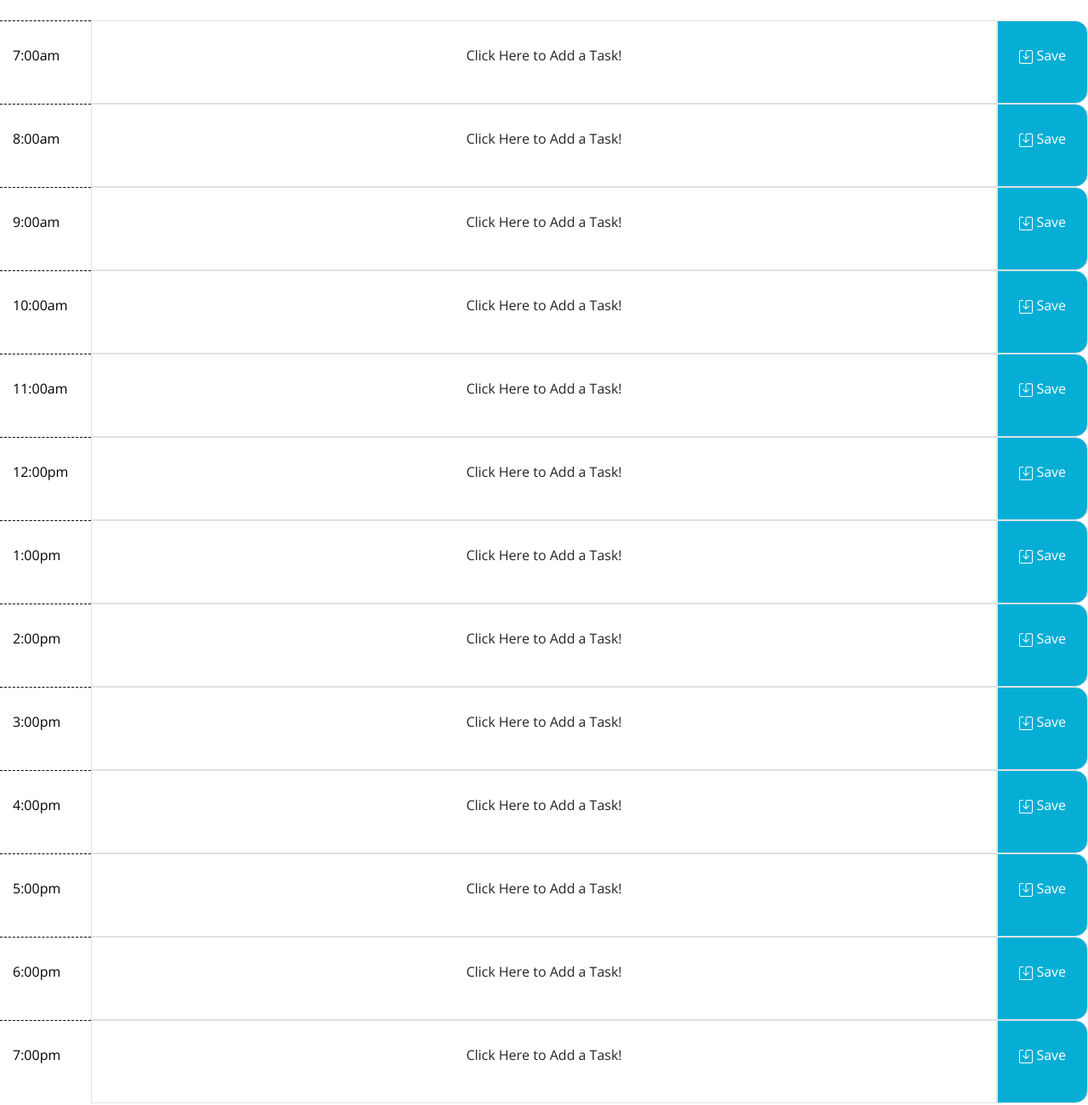
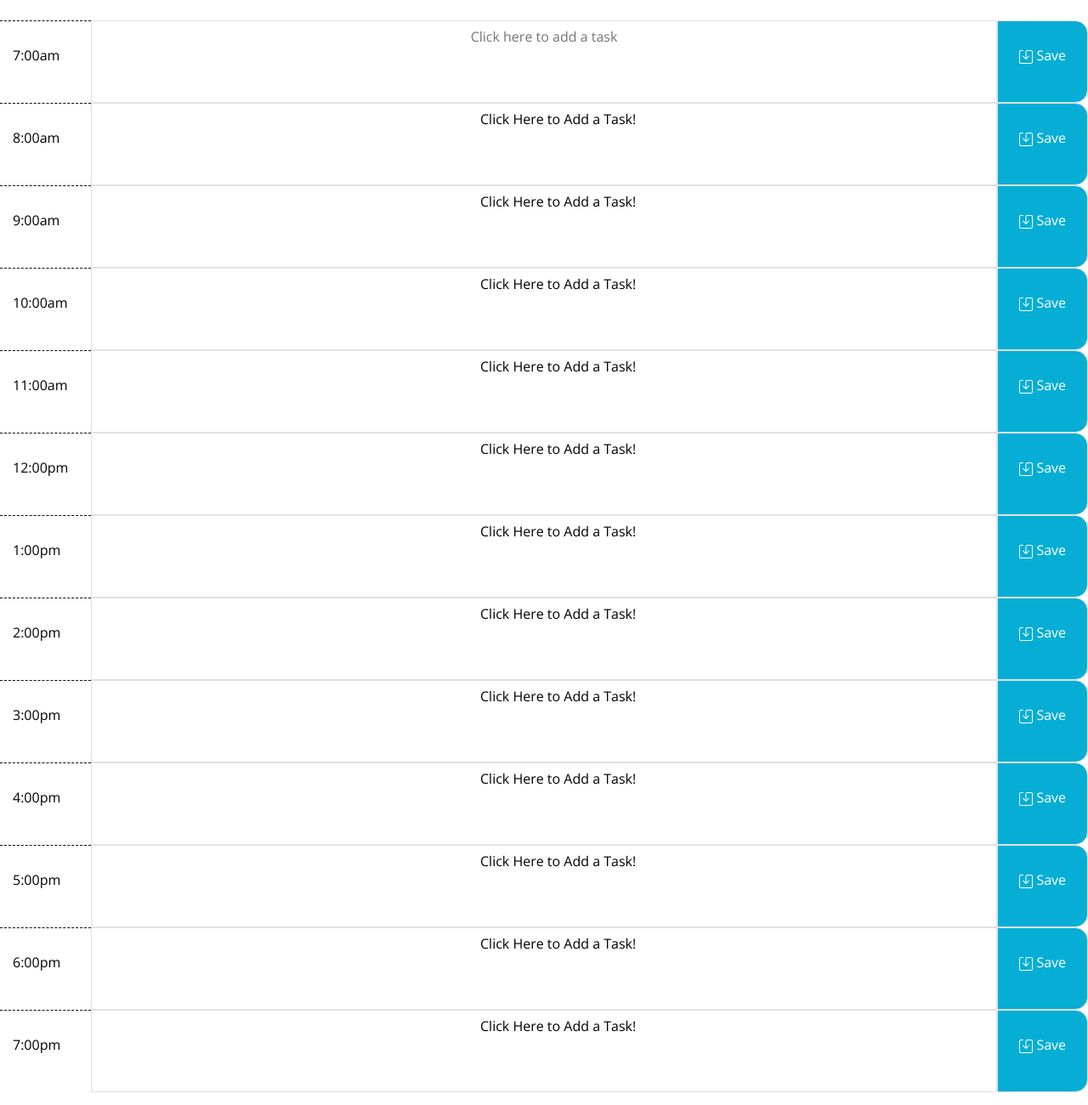
Before and after one commit to candiecane7/scheduler, a plain HTML site: page index.html in a window 1280 px wide. Shown: the part 312-1612 px from the top of the page at 85% size. Drawn offline with nearby package versions, Linux system fonts and the light colour scheme.

Commit message:
captured text so far

```diff
--- a/index.html
+++ b/index.html
@@ -21,202 +21,175 @@
   </header>
   <div class="container-fluid">
     <div class="row justify-content-start">
-      <div class="col-12 col-lg-1 hour">
-        <div class="">7:00am
+
+      <div class="col-12 col-lg-1 hour" id="1">
+        <div class="time" id="1">7:00am
         </div>
       </div>
-      <div class="col-12 col-lg-10 border">
-        <p class="text-center">Click Here to Add a Task!
-        </p>
-      </div>
-      <div class="col-12 col-lg-1 border saveBtn">
-        <p class="text-center" ><svg xmlns="http://www.w3.org/2000/svg" width="16" height="16" fill="currentColor" class="bi bi-save" viewBox="0 0 16 16">
+      <textarea class="col-12 col-lg-10 border text-center" id="text-container" placeholder="Click here to add a task"></textarea>
+      <div class="col-12 col-lg-1 border saveBtn" id="save-task">
+        <p class="text-center"><svg xmlns="http://www.w3.org/2000/svg" width="16" height="16" fill="currentColor" class="bi bi-save" viewBox="0 0 16 16">
           <path d="M2 1a1 1 0 0 0-1 1v12a1 1 0 0 0 1 1h12a1 1 0 0 0 1-1V2a1 1 0 0 0-1-1H9.5a1 1 0 0 0-1 1v7.293l2.646-2.647a.5.5 0 0 1 .708.708l-3.5 3.5a.5.5 0 0 1-.708 0l-3.5-3.5a.5.5 0 1 1 .708-.708L7.5 9.293V2a2 2 0 0 1 2-2H14a2 2 0 0 1 2 2v12a2 2 0 0 1-2 2H2a2 2 0 0 1-2-2V2a2 2 0 0 1 2-2h2.5a.5.5 0 0 1 0 1H2z"/>
         </svg> Save</p>
       </div>
-      <!-- </div> -->
-      <!-- <div class="w-100"></div> -->
-      <!-- <div class="row"> -->
+
       <div class="col-12 col-lg-1 hour">
-        <div>8:00am
+        <div class="time" id="2">8:00am
         </div>
       </div>
-      <div class="col-12 col-lg-10 border">
-        <p class="text-block description text-center">Click Here to Add a Task!
-          </p>
-      </div>
+      <textarea class="col-12 col-lg-10 border text-center" id="text-container">
+        Click Here to Add a Task!
+      </textarea>
       <div class="col-12 col-lg-1 border saveBtn">
         <p class="text-center"><svg xmlns="http://www.w3.org/2000/svg" width="16" height="16" fill="currentColor" class="bi bi-save" viewBox="0 0 16 16">
           <path d="M2 1a1 1 0 0 0-1 1v12a1 1 0 0 0 1 1h12a1 1 0 0 0 1-1V2a1 1 0 0 0-1-1H9.5a1 1 0 0 0-1 1v7.293l2.646-2.647a.5.5 0 0 1 .708.708l-3.5 3.5a.5.5 0 0 1-.708 0l-3.5-3.5a.5.5 0 1 1 .708-.708L7.5 9.293V2a2 2 0 0 1 2-2H14a2 2 0 0 1 2 2v12a2 2 0 0 1-2 2H2a2 2 0 0 1-2-2V2a2 2 0 0 1 2-2h2.5a.5.5 0 0 1 0 1H2z"/>
         </svg> Save</p>
       </div>
-      <!-- </div> -->
-      <!-- <div class="row"> -->
+
       <div class="col-12 col-lg-1 hour">
         <div>9:00am
         </div>
       </div>
-      <div class="col-12 col-lg-10 border">
-        <p class="text-block description text-center">Click Here to Add a Task!
-            </p>
-      </div>
+      <textarea class="col-12 col-lg-10 border text-center" id="text-container">
+        Click Here to Add a Task!
+      </textarea>
       <div class="col-12 col-lg-1 border saveBtn">
         <p class="text-center"><svg xmlns="http://www.w3.org/2000/svg" width="16" height="16" fill="currentColor" class="bi bi-save" viewBox="0 0 16 16">
           <path d="M2 1a1 1 0 0 0-1 1v12a1 1 0 0 0 1 1h12a1 1 0 0 0 1-1V2a1 1 0 0 0-1-1H9.5a1 1 0 0 0-1 1v7.293l2.646-2.647a.5.5 0 0 1 .708.708l-3.5 3.5a.5.5 0 0 1-.708 0l-3.5-3.5a.5.5 0 1 1 .708-.708L7.5 9.293V2a2 2 0 0 1 2-2H14a2 2 0 0 1 2 2v12a2 2 0 0 1-2 2H2a2 2 0 0 1-2-2V2a2 2 0 0 1 2-2h2.5a.5.5 0 0 1 0 1H2z"/>
         </svg> Save</p>
       </div>
-      <!-- </div> -->
-      <!-- <div class="row"> -->
+
       <div class="col-12 col-lg-1 hour">
         <div>10:00am
         </div>
       </div>
-      <div class="col-12 col-lg-10 border ">
-        <p class="text-block description text-center">Click Here to Add a Task!
-        </p>
-      </div>
+      <textarea class="col-12 col-lg-10 border text-center" id="text-container">
+        Click Here to Add a Task!
+      </textarea>
       <div class="col-12 col-lg-1 border saveBtn">
         <p class="text-center"><svg xmlns="http://www.w3.org/2000/svg" width="16" height="16" fill="currentColor" class="bi bi-save" viewBox="0 0 16 16">
           <path d="M2 1a1 1 0 0 0-1 1v12a1 1 0 0 0 1 1h12a1 1 0 0 0 1-1V2a1 1 0 0 0-1-1H9.5a1 1 0 0 0-1 1v7.293l2.646-2.647a.5.5 0 0 1 .708.708l-3.5 3.5a.5.5 0 0 1-.708 0l-3.5-3.5a.5.5 0 1 1 .708-.708L7.5 9.293V2a2 2 0 0 1 2-2H14a2 2 0 0 1 2 2v12a2 2 0 0 1-2 2H2a2 2 0 0 1-2-2V2a2 2 0 0 1 2-2h2.5a.5.5 0 0 1 0 1H2z"/>
         </svg> Save</p>
       </div>
-      <!-- </div> -->
-      <!-- <div class="row"> -->
+
       <div class="col-12 col-lg-1 hour">
         <div>11:00am
         </div>
       </div>
-      <div class="col-12 col-lg-10 border">
-        <p class="text-block description text-center">Click Here to Add a Task!
-        </p>
-      </div>
+      <textarea class="col-12 col-lg-10 border text-center" id="text-container">
+        Click Here to Add a Task!
+      </textarea>
       <div class="col-12 col-lg-1 border saveBtn">
         <p class="text-center"><svg xmlns="http://www.w3.org/2000/svg" width="16" height="16" fill="currentColor" class="bi bi-save" viewBox="0 0 16 16">
           <path d="M2 1a1 1 0 0 0-1 1v12a1 1 0 0 0 1 1h12a1 1 0 0 0 1-1V2a1 1 0 0 0-1-1H9.5a1 1 0 0 0-1 1v7.293l2.646-2.647a.5.5 0 0 1 .708.708l-3.5 3.5a.5.5 0 0 1-.708 0l-3.5-3.5a.5.5 0 1 1 .708-.708L7.5 9.293V2a2 2 0 0 1 2-2H14a2 2 0 0 1 2 2v12a2 2 0 0 1-2 2H2a2 2 0 0 1-2-2V2a2 2 0 0 1 2-2h2.5a.5.5 0 0 1 0 1H2z"/>
         </svg> Save</p>
       </div>
-      <!-- </div> -->
-      <!-- <div class="row"> -->
+
       <div class="col-12 col-lg-1 hour">
         <div>12:00pm
         </div>
       </div>
-      <div class="col-12 col-lg-10 border">
-        <p class="text-block description text-center">Click Here to Add a Task!
-        </p>
-      </div>
+      <textarea class="col-12 col-lg-10 border text-center" id="text-container">
+        Click Here to Add a Task!
+      </textarea>
       <div class="col-12 col-lg-1 border saveBtn">
         <p class="text-center"><svg xmlns="http://www.w3.org/2000/svg" width="16" height="16" fill="currentColor" class="bi bi-save" viewBox="0 0 16 16">
           <path d="M2 1a1 1 0 0 0-1 1v12a1 1 0 0 0 1 1h12a1 1 0 0 0 1-1V2a1 1 0 0 0-1-1H9.5a1 1 0 0 0-1 1v7.293l2.646-2.647a.5.5 0 0 1 .708.708l-3.5 3.5a.5.5 0 0 1-.708 0l-3.5-3.5a.5.5 0 1 1 .708-.708L7.5 9.293V2a2 2 0 0 1 2-2H14a2 2 0 0 1 2 2v12a2 2 0 0 1-2 2H2a2 2 0 0 1-2-2V2a2 2 0 0 1 2-2h2.5a.5.5 0 0 1 0 1H2z"/>
         </svg> Save</p>
       </div>
-      <!-- </div>
-      <div class="row"> -->
+
       <div class="col-12 col-lg-1 hour">
         <div>1:00pm
         </div>
       </div>
-      <div class="col-12 col-lg-10 border">
-        <p class="text-block description text-center">Click Here to Add a Task!
-        </p>
-      </div>
+      <textarea class="col-12 col-lg-10 border text-center" id="text-container">
+        Click Here to Add a Task!
+      </textarea>
       <div class="col-12 col-lg-1 border saveBtn">
         <p class="text-center"><svg xmlns="http://www.w3.org/2000/svg" width="16" height="16" fill="currentColor" class="bi bi-save" viewBox="0 0 16 16">
           <path d="M2 1a1 1 0 0 0-1 1v12a1 1 0 0 0 1 1h12a1 1 0 0 0 1-1V2a1 1 0 0 0-1-1H9.5a1 1 0 0 0-1 1v7.293l2.646-2.647a.5.5 0 0 1 .708.708l-3.5 3.5a.5.5 0 0 1-.708 0l-3.5-3.5a.5.5 0 1 1 .708-.708L7.5 9.293V2a2 2 0 0 1 2-2H14a2 2 0 0 1 2 2v12a2 2 0 0 1-2 2H2a2 2 0 0 1-2-2V2a2 2 0 0 1 2-2h2.5a.5.5 0 0 1 0 1H2z"/>
         </svg> Save</p>
       </div>
-      <!-- </div>
-      <div class="row"> -->
+
       <div class="col-12 col-lg-1 hour">
         <div>2:00pm
         </div>
       </div>
-      <div class="col-12 col-lg-10 border">
-        <p class="text-block description text-center">Click Here to Add a Task!
-        </p>
-      </div>
+      <textarea class="col-12 col-lg-10 border text-center" id="text-container">
+        Click Here to Add a Task!
+      </textarea>
       <div class="col-12 col-lg-1 border saveBtn">
         <p class="text-center"><svg xmlns="http://www.w3.org/2000/svg" width="16" height="16" fill="currentColor" class="bi bi-save" viewBox="0 0 16 16">
           <path d="M2 1a1 1 0 0 0-1 1v12a1 1 0 0 0 1 1h12a1 1 0 0 0 1-1V2a1 1 0 0 0-1-1H9.5a1 1 0 0 0-1 1v7.293l2.646-2.647a.5.5 0 0 1 .708.708l-3.5 3.5a.5.5 0 0 1-.708 0l-3.5-3.5a.5.5 0 1 1 .708-.708L7.5 9.293V2a2 2 0 0 1 2-2H14a2 2 0 0 1 2 2v12a2 2 0 0 1-2 2H2a2 2 0 0 1-2-2V2a2 2 0 0 1 2-2h2.5a.5.5 0 0 1 0 1H2z"/>
         </svg> Save</p>
       </div>
-      <!-- </div>
-      <div class="row"> -->
+
       <div class="col-12 col-lg-1 hour">
         <div>3:00pm
         </div>
       </div>
-      <div class="col-12 col-lg-10 border">
-        <p class="text-block description text-center">Click Here to Add a Task!
-        </p>
-      </div>
+      <textarea class="col-12 col-lg-10 border text-center" id="text-container">
+        Click Here to Add a Task!
+      </textarea>
       <div class="col-12 col-lg-1 border saveBtn">
         <p class="text-center"><svg xmlns="http://www.w3.org/2000/svg" width="16" height="16" fill="currentColor" class="bi bi-save" viewBox="0 0 16 16">
           <path d="M2 1a1 1 0 0 0-1 1v12a1 1 0 0 0 1 1h12a1 1 0 0 0 1-1V2a1 1 0 0 0-1-1H9.5a1 1 0 0 0-1 1v7.293l2.646-2.647a.5.5 0 0 1 .708.708l-3.5 3.5a.5.5 0 0 1-.708 0l-3.5-3.5a.5.5 0 1 1 .708-.708L7.5 9.293V2a2 2 0 0 1 2-2H14a2 2 0 0 1 2 2v12a2 2 0 0 1-2 2H2a2 2 0 0 1-2-2V2a2 2 0 0 1 2-2h2.5a.5.5 0 0 1 0 1H2z"/>
         </svg> Save</p>
       </div>
-      <!-- </div>
-      <div class="row"> -->
+
       <div class="col-12 col-lg-1 hour">
         <div>4:00pm
         </div>
       </div>
-      <div class="col-12 col-lg-10 border">
-        <p class="text-block description text-center">Click Here to Add a Task!
-        </p>
-      </div>
+      <textarea class="col-12 col-lg-10 border text-center" id="text-container">
+        Click Here to Add a Task!
+      </textarea>
       <div class="col-12 col-lg-1 border saveBtn">
         <p class="text-center"><svg xmlns="http://www.w3.org/2000/svg" width="16" height="16" fill="currentColor" class="bi bi-save" viewBox="0 0 16 16">
           <path d="M2 1a1 1 0 0 0-1 1v12a1 1 0 0 0 1 1h12a1 1 0 0 0 1-1V2a1 1 0 0 0-1-1H9.5a1 1 0 0 0-1 1v7.293l2.646-2.647a.5.5 0 0 1 .708.708l-3.5 3.5a.5.5 0 0 1-.708 0l-3.5-3.5a.5.5 0 1 1 .708-.708L7.5 9.293V2a2 2 0 0 1 2-2H14a2 2 0 0 1 2 2v12a2 2 0 0 1-2 2H2a2 2 0 0 1-2-2V2a2 2 0 0 1 2-2h2.5a.5.5 0 0 1 0 1H2z"/>
         </svg> Save</p>
       </div>
-      <!-- </div>
-      <div class="row"> -->
+
       <div class="col-12 col-lg-1 hour">
         <div>5:00pm
         </div>
       </div>
-      <div class="col-12 col-lg-10 border">
-        <p class="text-block description text-center">Click Here to Add a Task!
-        </p>
-      </div>
+      <textarea class="col-12 col-lg-10 border text-center" id="text-container">
+        Click Here to Add a Task!
+      </textarea>
       <div class="col-12 col-lg-1 border saveBtn">
         <p class="text-center"><svg xmlns="http://www.w3.org/2000/svg" width="16" height="16" fill="currentColor" class="bi bi-save" viewBox="0 0 16 16">
           <path d="M2 1a1 1 0 0 0-1 1v12a1 1 0 0 0 1 1h12a1 1 0 0 0 1-1V2a1 1 0 0 0-1-1H9.5a1 1 0 0 0-1 1v7.293l2.646-2.647a.5.5 0 0 1 .708.708l-3.5 3.5a.5.5 0 0 1-.708 0l-3.5-3.5a.5.5 0 1 1 .708-.708L7.5 9.293V2a2 2 0 0 1 2-2H14a2 2 0 0 1 2 2v12a2 2 0 0 1-2 2H2a2 2 0 0 1-2-2V2a2 2 0 0 1 2-2h2.5a.5.5 0 0 1 0 1H2z"/>
         </svg> Save</p>
       </div>
-      <!-- </div>
-      <div class="row"> -->
+
       <div class="col-12 col-lg-1 hour">
         <div>6:00pm
         </div>
       </div>
-      <div class="col-12 col-lg-10 border">
-        <p class="text-block description text-center">Click Here to Add a Task!
-        </p>
-      </div>
+      <textarea class="col-12 col-lg-10 border text-center" id="text-container">
+        Click Here to Add a Task!
+      </textarea>
       <div class="col-12 col-lg-1 border saveBtn">
         <p class="text-center"><svg xmlns="http://www.w3.org/2000/svg" width="16" height="16" fill="currentColor" class="bi bi-save" viewBox="0 0 16 16">
           <path d="M2 1a1 1 0 0 0-1 1v12a1 1 0 0 0 1 1h12a1 1 0 0 0 1-1V2a1 1 0 0 0-1-1H9.5a1 1 0 0 0-1 1v7.293l2.646-2.647a.5.5 0 0 1 .708.708l-3.5 3.5a.5.5 0 0 1-.708 0l-3.5-3.5a.5.5 0 1 1 .708-.708L7.5 9.293V2a2 2 0 0 1 2-2H14a2 2 0 0 1 2 2v12a2 2 0 0 1-2 2H2a2 2 0 0 1-2-2V2a2 2 0 0 1 2-2h2.5a.5.5 0 0 1 0 1H2z"/>
         </svg> Save</p>
       </div>
-      <!-- </div>
-      <div class="row"> -->
+
       <div class="col-12 col-lg-1 hour">
         <div>7:00pm
         </div>
       </div>
-      <div class="col-12 col-lg-10 border">
-        <p class="text-block description text-center">Click Here to Add a Task!
-        </p>
-      </div>
+      <textarea class="col-12 col-lg-10 border text-center" id="text-container">
+        Click Here to Add a Task!
+      </textarea>
       <div class="col-12 col-lg-1 border saveBtn">
         <p class="text-center"><svg xmlns="http://www.w3.org/2000/svg" width="16" height="16" fill="currentColor" class="bi bi-save" viewBox="0 0 16 16">
           <path d="M2 1a1 1 0 0 0-1 1v12a1 1 0 0 0 1 1h12a1 1 0 0 0 1-1V2a1 1 0 0 0-1-1H9.5a1 1 0 0 0-1 1v7.293l2.646-2.647a.5.5 0 0 1 .708.708l-3.5 3.5a.5.5 0 0 1-.708 0l-3.5-3.5a.5.5 0 1 1 .708-.708L7.5 9.293V2a2 2 0 0 1 2-2H14a2 2 0 0 1 2 2v12a2 2 0 0 1-2 2H2a2 2 0 0 1-2-2V2a2 2 0 0 1 2-2h2.5a.5.5 0 0 1 0 1H2z"/>
         </svg> Save</p>
       </div>
+
     </div>
-    <!-- Timeblocks go here -->
   </div>
 
   <script src="https://code.jquery.com/jquery-3.4.1.min.js"></script>
```
Also changed, not shown: assets/css/style.css (+6 -1 lines), assets/js/planner.js (+22 -1 lines).
